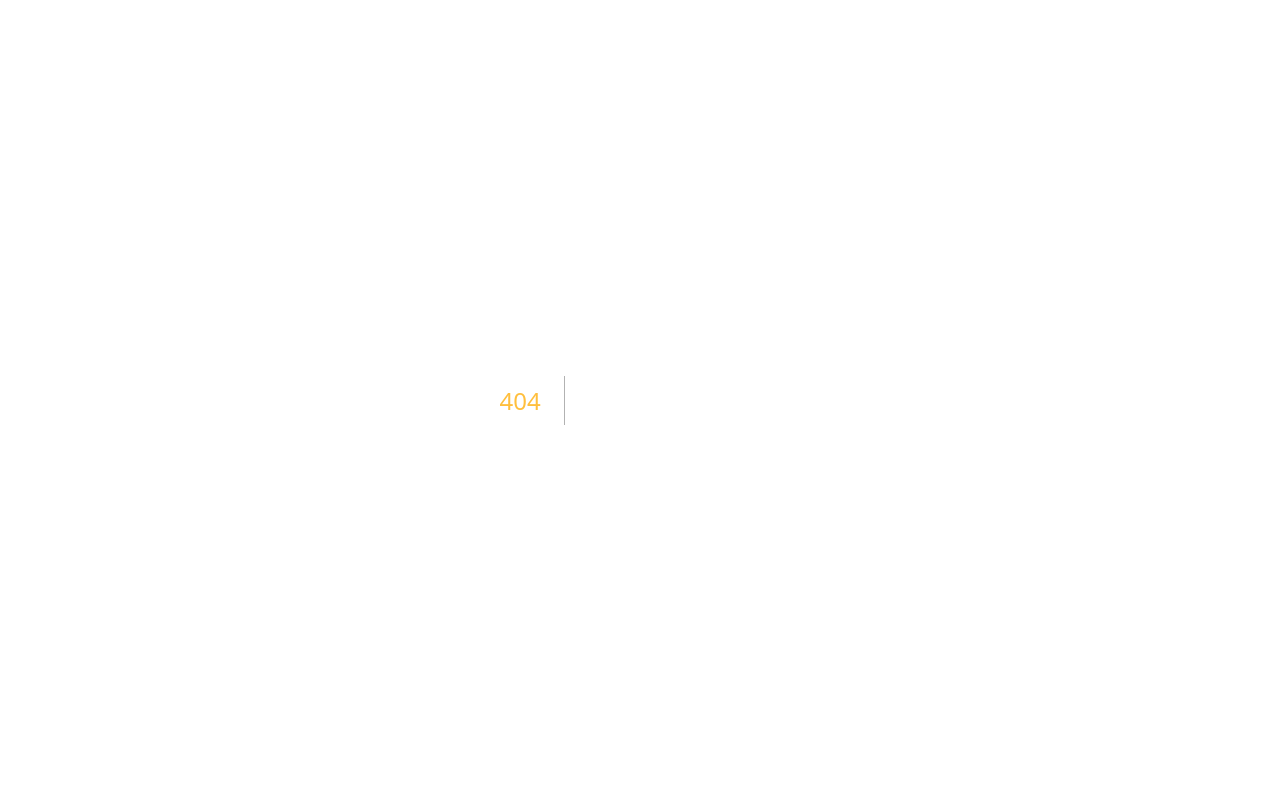
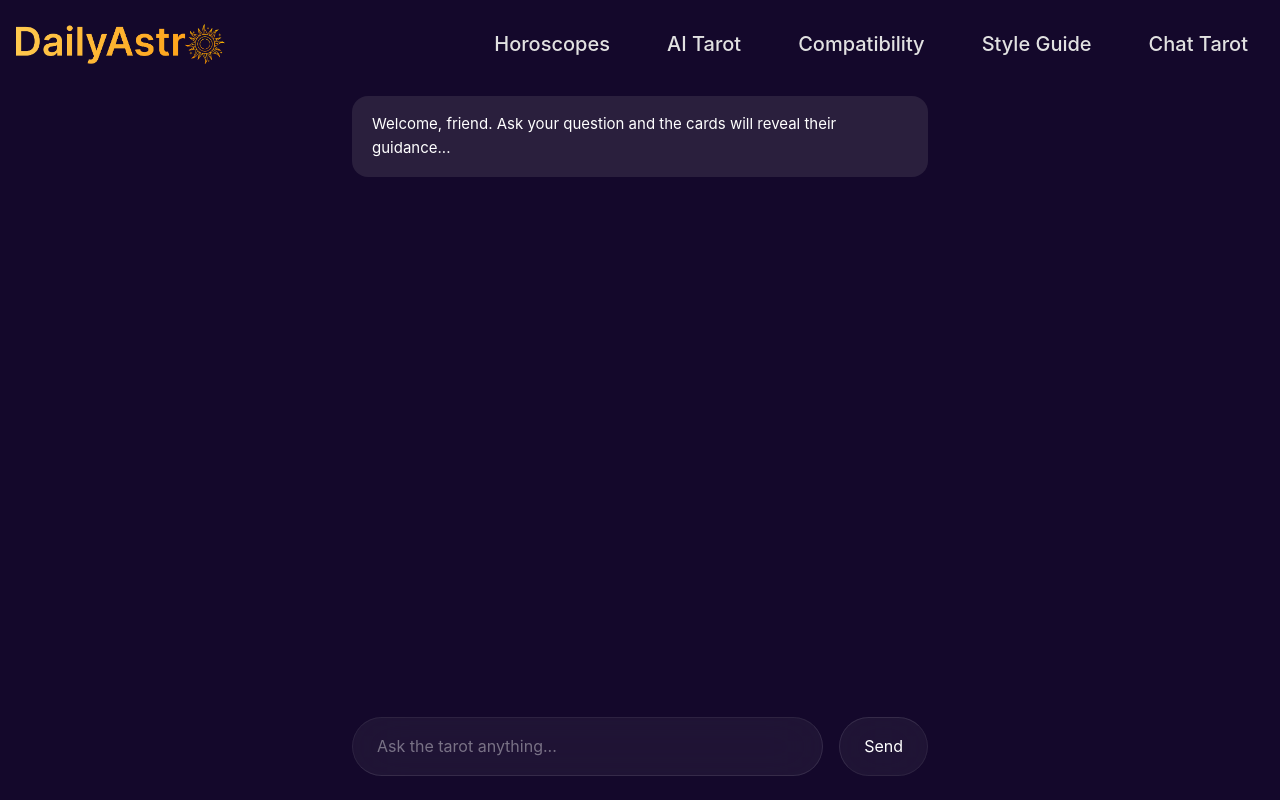
Before and after one commit to hatrinh16/horoscope, a Next.js app: page /chat-tarot in a window 1280 px wide. Before the commit this address had no page. Built offline with nearby package versions, Linux system fonts and the light colour scheme.

Commit message:
tarot-chat

```diff
--- a/components/HeaderMenu.tsx
+++ b/components/HeaderMenu.tsx
@@ -17,7 +17,7 @@ const links = [
   { link: '/tarot', label: 'AI Tarot' },
   { link: '/', label: 'Compatibility' },
   { link: '/style', label: 'Style Guide' },
-  { link: '/cosmickingdom', label: 'Cosmic Kingdom' },
+  { link: '/chat-tarot', label: 'Chat Tarot' },
 ];
 
 export function HeaderMenu() {
--- /dev/null
+++ b/pages/chat-tarot.jsx
@@ -0,0 +1,161 @@
+import React, { useState, useRef, useEffect } from "react";
+import { HeaderMenu } from "../components/HeaderMenu";
+
+export default function TarotChat() {
+  const [messages, setMessages] = useState([
+    {
+      role: "assistant",
+      content:
+        "Welcome, friend. Ask your question and the cards will reveal their guidance...",
+    },
+  ]);
+
+  const [input, setInput] = useState("");
+  const [loading, setLoading] = useState(false);
+  const bottomRef = useRef();
+
+  // ✅ persistent session for memory
+    const sessionId = useRef("");
+
+    useEffect(() => {
+    const existing = localStorage.getItem("tarotSession");
+    const id = existing || crypto.randomUUID();
+
+    sessionId.current = id;
+    localStorage.setItem("tarotSession", id);
+    }, []);
+
+
+  useEffect(() => {
+    localStorage.setItem("tarotSession", sessionId.current);
+  }, []);
+
+  // ✅ auto scroll
+  useEffect(() => {
+    bottomRef.current?.scrollIntoView({ behavior: "smooth" });
+  }, [messages, loading]);
+
+  const sendMessage = async () => {
+    const messageToSend = input.trim();
+    if (!messageToSend) return;
+
+    // show user message immediately
+    setMessages((prev) => [
+      ...prev,
+      { role: "user", content: messageToSend },
+    ]);
+
+    setInput("");
+    setLoading(true);
+
+    try {
+      const res = await fetch(`${process.env.NEXT_PUBLIC_API_URL}/tarot-chat`, {
+        method: "POST",
+        headers: { "Content-Type": "application/json" },
+        body: JSON.stringify({
+          message: messageToSend,
+          sessionId: sessionId.current,
+        }),
+      });
+
+      const data = await res.json();
+
+      setMessages((prev) => [
+        ...prev,
+        { role: "assistant", content: data.reply },
+      ]);
+    } catch (err) {
+      setMessages((prev) => [
+        ...prev,
+        {
+          role: "assistant",
+          content: "The cards are unclear right now. Try again shortly...",
+        },
+      ]);
+    } finally {
+      setLoading(false);
+    }
+  };
+
+  return (
+  <main className="w-full min-h-screen bg-[#14082b] text-white flex flex-col items-center">
+    <HeaderMenu />
+
+    {/* Full width chat area */}
+    <div className="flex-1 flex flex-col w-3/4 pt-24">
+
+      {/* Messages take full width */}
+      <div className="flex-1 overflow-y-auto px-8 md:px-24 lg:px-48 space-y-4 pb-32">
+        {messages.map((msg, i) => (
+          <div
+            key={i}
+            className={`w-fit max-w-[900px] px-5 py-4 rounded-2xl text-[15px] leading-relaxed
+              ${msg.role === "user"
+                ? "ml-auto bg-violet-600"
+                : "bg-[#2a1f3d] border border-[#4d3b70]"
+              }`}
+          >
+            {msg.content}
+          </div>
+        ))}
+
+        {loading && (
+          <div className="w-fit max-w-[900px] px-5 py-4 rounded-2xl bg-[#2a1f3d] border border-[#4d3b70] italic opacity-70">
+            Reading the cards...
+          </div>
+        )}
+
+        <div ref={bottomRef} />
+      </div>
+
+      {/* Sticky input bar like ChatGPT */}
+      <div className="fixed bottom-0 w-3/4 px-8 md:px-24 lg:px-48 py-6">
+        <div className="flex gap-4 ">
+          <input
+            className="
+                w-full
+                bg-white/5
+                backdrop-blur-xl
+                border border-white/10
+                text-white
+                placeholder-white/40
+                rounded-full
+                px-6
+                py-4
+                outline-none
+                focus:border-violet-400/60
+                focus:bg-white/10
+                transition
+                "
+            value={input}
+            onChange={(e) => setInput(e.target.value)}
+            placeholder="Ask the tarot anything..."
+            onKeyDown={(e) => e.key === "Enter" && sendMessage()}
+          />
+          <button
+            onClick={sendMessage}
+            className="
+                bg-white/5
+                backdrop-blur-xl
+                border border-white/10
+                text-white
+                placeholder-white/40
+                rounded-full
+                px-6
+                py-4
+                outline-none
+                focus:border-violet-400/60
+                focus:bg-white/10
+                transition
+                hover:bg-violet-500"
+          >
+            Send
+          </button>
+        </div>
+      </div>
+
+    </div>
+  </main>
+);
+
+}
--- a/pages/daily-horoscope/[name].jsx
+++ b/pages/daily-horoscope/[name].jsx
@@ -154,12 +154,6 @@ export default function SignDetails({ name }) {
 
   return (
     <main className="flex flex-col w-full items-center  bg-[#14082b]">
-      {/* Updated Background */}
-      <div className="fixed top-0 left-0 w-full h-full -z-10 overflow-hidden">
-        <div className="stars"></div>
-        <div className="nebula"></div> {/* Added nebula background */}
-        <div className="shooting-stars"></div> {/* Added shooting stars */}
-      </div>
 
       <HeaderMenu />
 
```
